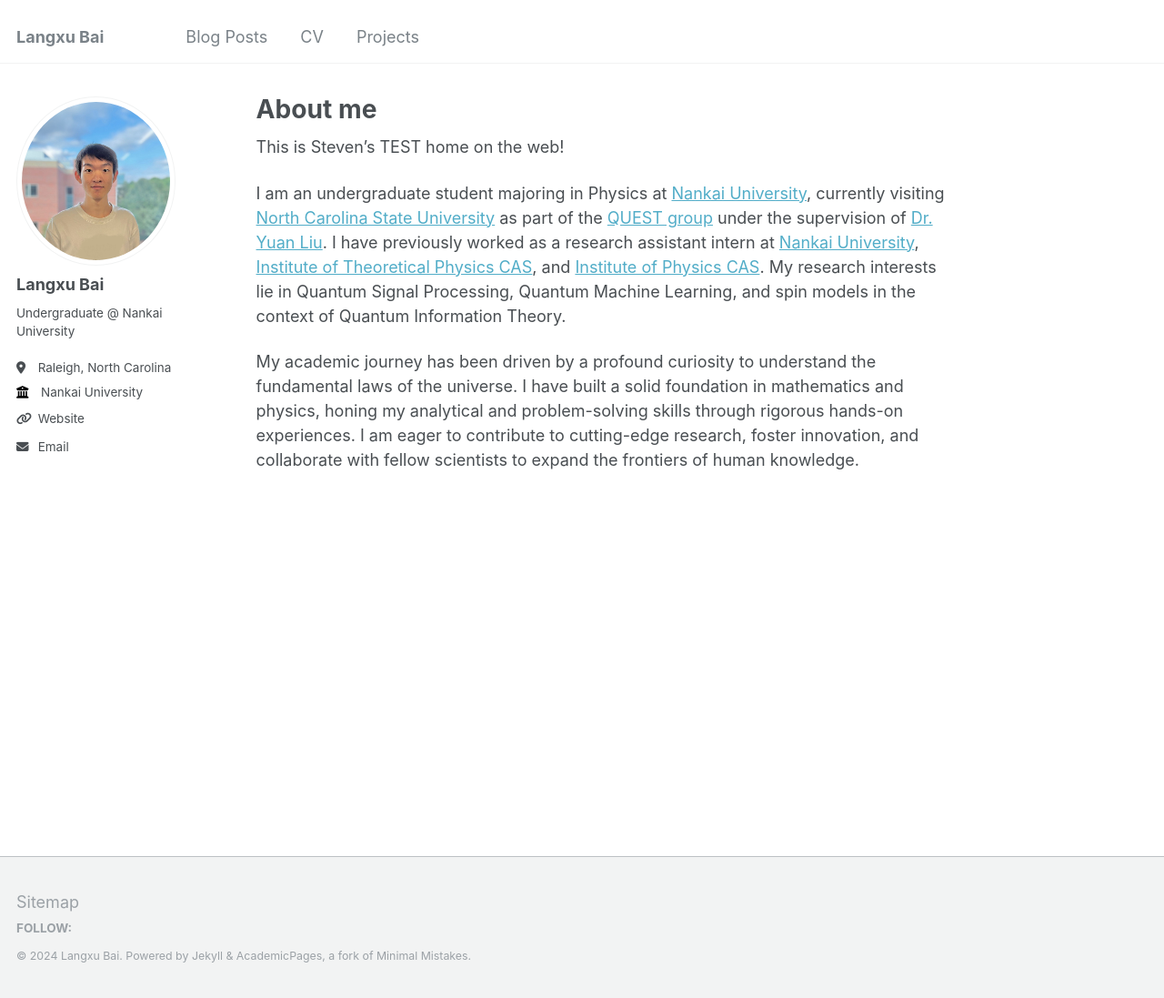
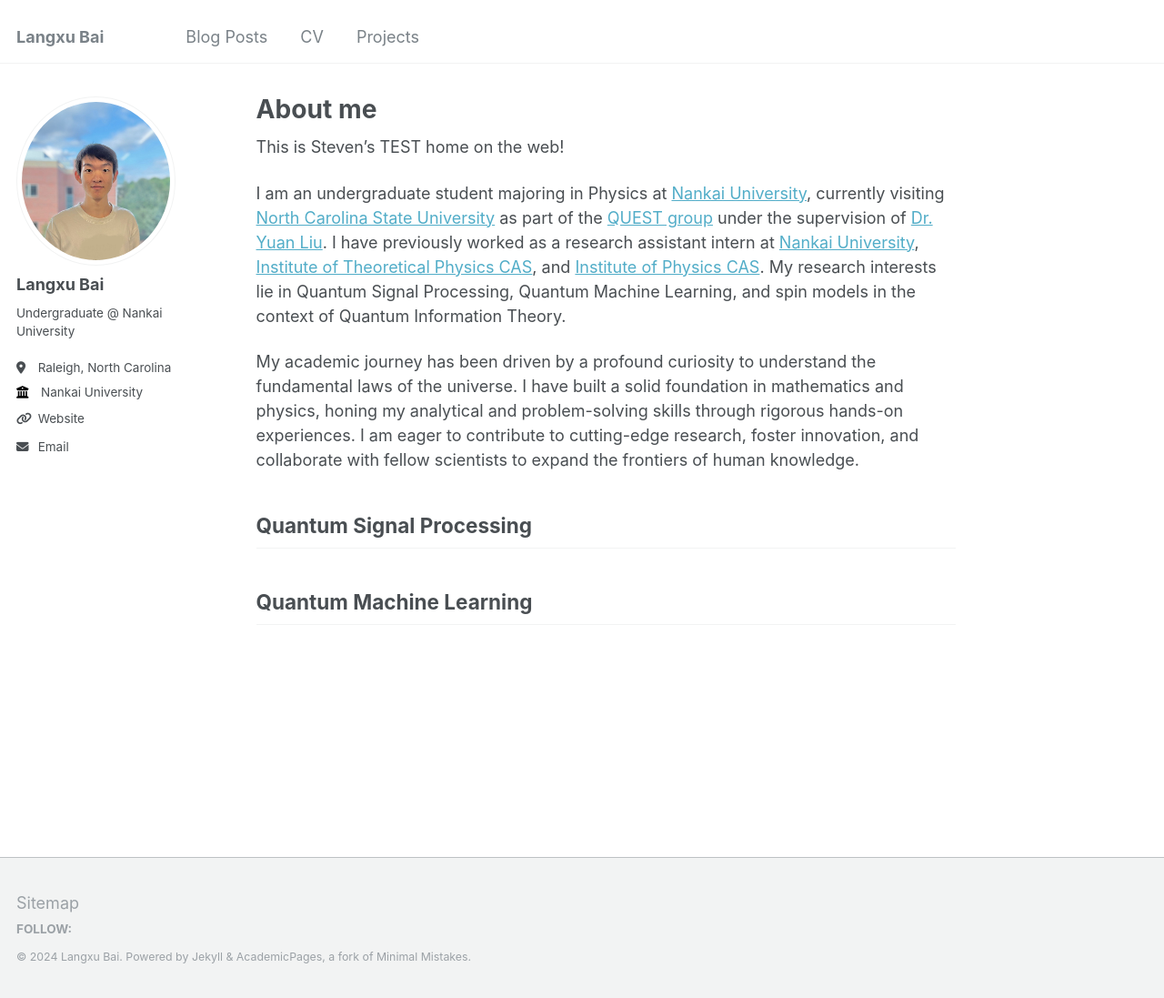
Before and after one commit to langxubai/langxubai.github.io, a Jekyll site: the page built from _pages/about.md, in a window 1280 px wide and 1097 px high. Shown: the whole window at 91% size. Built offline with Jekyll 4.4.1, drawn with Linux system fonts in a browser that asks for light colours.

Commit message:
Update about.md

```diff
--- a/_pages/about.md
+++ b/_pages/about.md
@@ -11,3 +11,7 @@
 I am an undergraduate student majoring in Physics at [Nankai University](https://www.nankai.edu.cn/), currently visiting [North Carolina State University](https://www.ncsu.edu/) as part of the [QUEST group]([https://](https://yuanliu.group/)) under the supervision of [Dr. Yuan Liu](https://scholar.google.com/citations?user=5EGClVoAAAAJ). I have previously worked as a research assistant intern at [Nankai University](https://www.nankai.edu.cn/), [Institute of Theoretical Physics CAS](https://itp.cas.cn/), and [Institute of Physics CAS](https://iop.cas.cn/). My research interests lie in Quantum Signal Processing, Quantum Machine Learning, and spin models in the context of Quantum Information Theory.
 
 My academic journey has been driven by a profound curiosity to understand the fundamental laws of the universe. I have built a solid foundation in mathematics and physics, honing my analytical and problem-solving skills through rigorous hands-on experiences. I am eager to contribute to cutting-edge research, foster innovation, and collaborate with fellow scientists to expand the frontiers of human knowledge.
+
+## Quantum Signal Processing
+
+## Quantum Machine Learning
```
